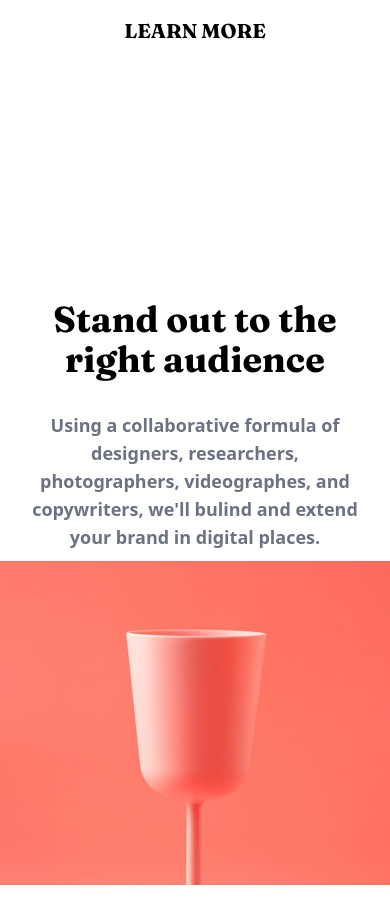
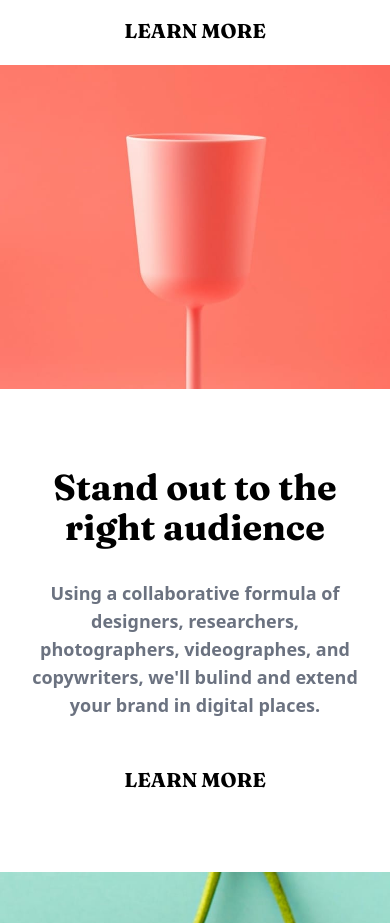
Before and after one commit to Carolthe/landing-page, a React (Vite) app: page / in a window 390 px wide. Shown: the part 1200-2123 px from the top of the page. Built offline with nearby package versions, Linux system fonts and the light colour scheme.

Commit message:
landing-page

```diff
--- a/src/App.jsx
+++ b/src/App.jsx
@@ -35,15 +35,12 @@ function App() {
 <div className='md:flex'>
 <OvoMobile ovoMobile={FundoOvo}  />
 <InformationMobile className="" title="Transform your brand" paragraph="We are a full-service creative agency specializang in helping brands grow fast. Engage your clients through compelling visuals that do most of the markenting for you." />
+</div>
 
-</div>
-<div className='hidden md:block mt-[39.5%]'>
 <InformationDesktop titleDesktop="Transform your brand " paragraphDesktop="We are a full-service creative agency specializang in helping brands grow fast. Engage your clients through compelling visuals that do most of the markenting for you." ovoDesktop={OvoOvoDesktop} />
 {/* <DesingOvoDesk ovoDesktop={OvoOvoDesktop}  /> */}
-</div>
 <div className='flex mb-[15%] w-[100%]'>
-<CopoDesktop copo={DesktopCopo} />
-<InformationDesktop titleDesktop="Stand out to the right audience" paragraphDesktop="Using a collaborative formula of designers, researchers, photographers, videographes, and copywriters, we'll bulind and extend your brand in digital places." />
+<CopoDesktop copoDesktopp={DesktopCopo} titleDesktopp="Stand out to the right audience" paragraphDesktopp="Using a collaborative formula of designers, researchers, photographers, videographes, and copywriters, we'll bulind and extend your brand in digital places." />
 
 </div>
 <div className=''>
--- a/src/components/CopoDesktop.jsx
+++ b/src/components/CopoDesktop.jsx
@@ -1,5 +1,12 @@
 export default function CopoDesktop (props){
     return(
-        <img src={props.copo} className="hidden md:block  " />
+        <div className= "hidden md:flex ">
+        <img src={props.copoDesktopp} className="w-[94.5%] " />
+    <div className=" justify-items-center grid mt-44 ">
+        <p className="text-4xl font-bold text-center mx-10 font-fraunces">{props.titleDesktopp}</p>
+        <p className=" text-center mt-8 mx-8 text-lg font-semibold font-barlow-600 text-gray-500 ">{props.paragraphDesktopp}</p>
+        <p className="mt-10  font-bold text-xl font-fraunces " >LEARN MORE</p>
+    </div>
+    </div>
     )
 }
--- a/src/components/DesktopFundo.jsx
+++ b/src/components/DesktopFundo.jsx
@@ -2,7 +2,7 @@ export default function DesktopFundo (props){
     return(
 
         <div className="hidden md:block relative bottom-[240px]">
-        <img src={props.imgFundoDesktop}  className='relative'/>
+        <img src={props.imgFundoDesktop}  className='relative w-[800px]'/>
         <div className="flex justify-center ">
         <p className="absolute bottom-[38%] font-fraunces text-3xl font-bold text-emerald-800 ">{props.titleFundoDesktop}</p>
         <p className="absolute bottom-[22%] text-center font-semibold font-barlow-600 text-emerald-900 text-lg mx-[5%]" >{props.paragraphFundoDesktop}</p>
--- a/src/components/InformationDesktop.jsx
+++ b/src/components/InformationDesktop.jsx
@@ -1,8 +1,8 @@
 export default function InformationDesktop (props){
     return(
 
-        <div className= " flex">
-        <div className=" justify-items-center grid mt-44 ">
+        <div className= "hidden md:flex mt-[39.5%]">
+        <div className=" justify-items-center grid mt-44  ">
             <p className="text-4xl font-bold text-center mx-10 font-fraunces">{props.titleDesktop}</p>
             <p className=" text-center mt-8 mx-8 text-lg font-semibold font-barlow-600 text-gray-500 ">{props.paragraphDesktop}</p>
             <p className="mt-10  font-bold text-xl font-fraunces " >LEARN MORE</p>
```
